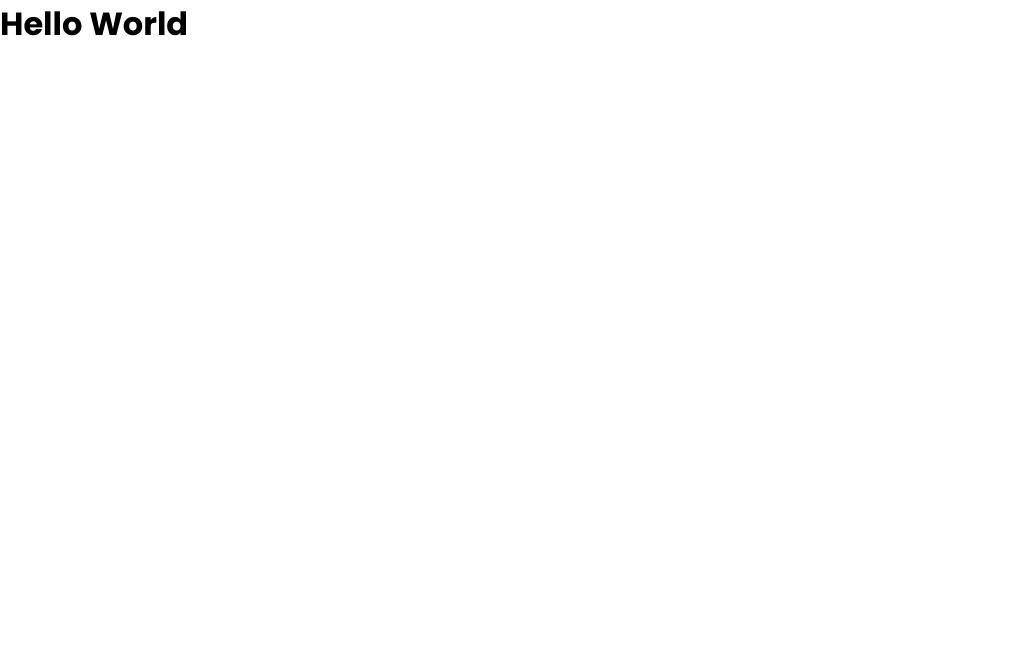
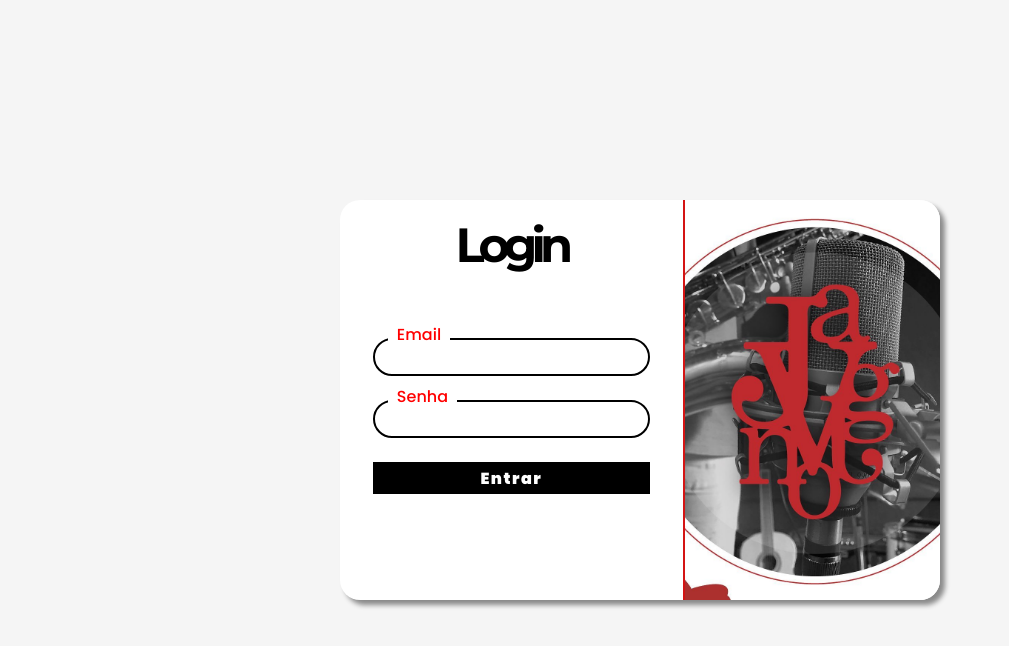
Before and after one commit to gabriel-marchese/javango-jango, a React (Create React App) app in the folder app/frontend/: page /login in a window 1280 px wide. Shown: the top 646 px of the page, without its empty margins (0-1009 px from the left). Built offline with nearby package versions, Linux system fonts and the light colour scheme; a web font is replaced by a local one.

Commit message:
Tela /login Done

```diff
--- a/app/frontend/src/pages/Login.jsx
+++ b/app/frontend/src/pages/Login.jsx
@@ -1,11 +1,31 @@
 import React from 'react';
+import '../styles/pages/login.css'
 
 const Login = () => {
 
   return (
-    <>
-     <h1>Hello World</h1>
-    </>
+    <div className='login-container'>
+      <div className='login-content'>
+        <div className='teste'>
+          <h2>Login</h2>
+          <form action="post">
+            <label htmlFor="">
+              <p className='email-label'>Email</p>
+              <input className='input-login' type="text" />
+            </label>
+
+            <label htmlFor="">
+              <p className='password-label'>Senha</p>
+              <input className='input-login' type="password" />
+            </label>
+
+            <button>Entrar</button>
+          </form>
+        </div>
+        <div className='login-image'>
+        </div>
+      </div>
+    </div>
   );
 };
 
--- /dev/null
+++ b/app/frontend/src/styles/pages/login.css
@@ -0,0 +1,97 @@
+.login-container {
+    display: flex;
+    align-items: center;
+    justify-content: center;
+    width: 100vw;
+    height: 100vh;
+    background-color: whitesmoke;
+}
+
+.login-content {
+    height: 400px;
+    width: 600px;
+    border-radius: 20px;
+    box-shadow: 5px 5px 5px rgba(0, 0, 0, 0.438);
+    display: flex;
+    justify-content: space-between;
+    background-color: white;
+}
+
+
+.login-content > div > h2 {
+    font-size: 3rem;
+    margin-bottom: 2rem;
+    margin-top: 1rem;
+}
+
+.login-image{
+    height: 400px;
+    width: 300px;
+    background-image: url('../../images/login-image.jpg');
+    background-size: cover;
+    background-position: center;
+    border-radius: 0 20px 20px 0px;
+    border-left: 2px solid rgb(212, 20, 20);
+}
+
+.teste {
+    display: flex;
+    flex-direction: column;
+    align-items: center;
+    width: 400px;
+}
+
+form {
+    margin-top: 2rem;
+    display: flex;
+    flex-direction: column;
+    gap: 1.5rem;
+    width: fit-content;
+}
+
+label {
+    position: relative;
+}
+
+.email-label {
+    position: absolute;
+    background-color: white;
+    color: red;
+    border-radius: 5px;
+    padding: 0 9px;
+    top: -16px;
+    left: 15px;
+}
+
+.password-label {
+    position: absolute;
+    color: red;
+    background-color: white;
+    border-radius: 5px;
+    padding: 0 9px;
+    top: -16px;
+    left: 15px;
+}
+
+.input-login {
+    border-radius: 19px;
+    border: 2px solid black;
+    padding: 7px;
+}
+
+form > button {
+    height: 2rem;
+    background-color: black;
+    color: white;
+    font-weight: 800;
+    letter-spacing: 1.5px;
+    font-size: 1rem;
+    border-color: transparent;
+}
+
+form > button:hover {
+    color: red;
+    background-color: white;
+    border-color: red;
+    transition: 300ms;
+}
```
Also changed, not shown: app/frontend/src/images/login-image.jpg (added).
